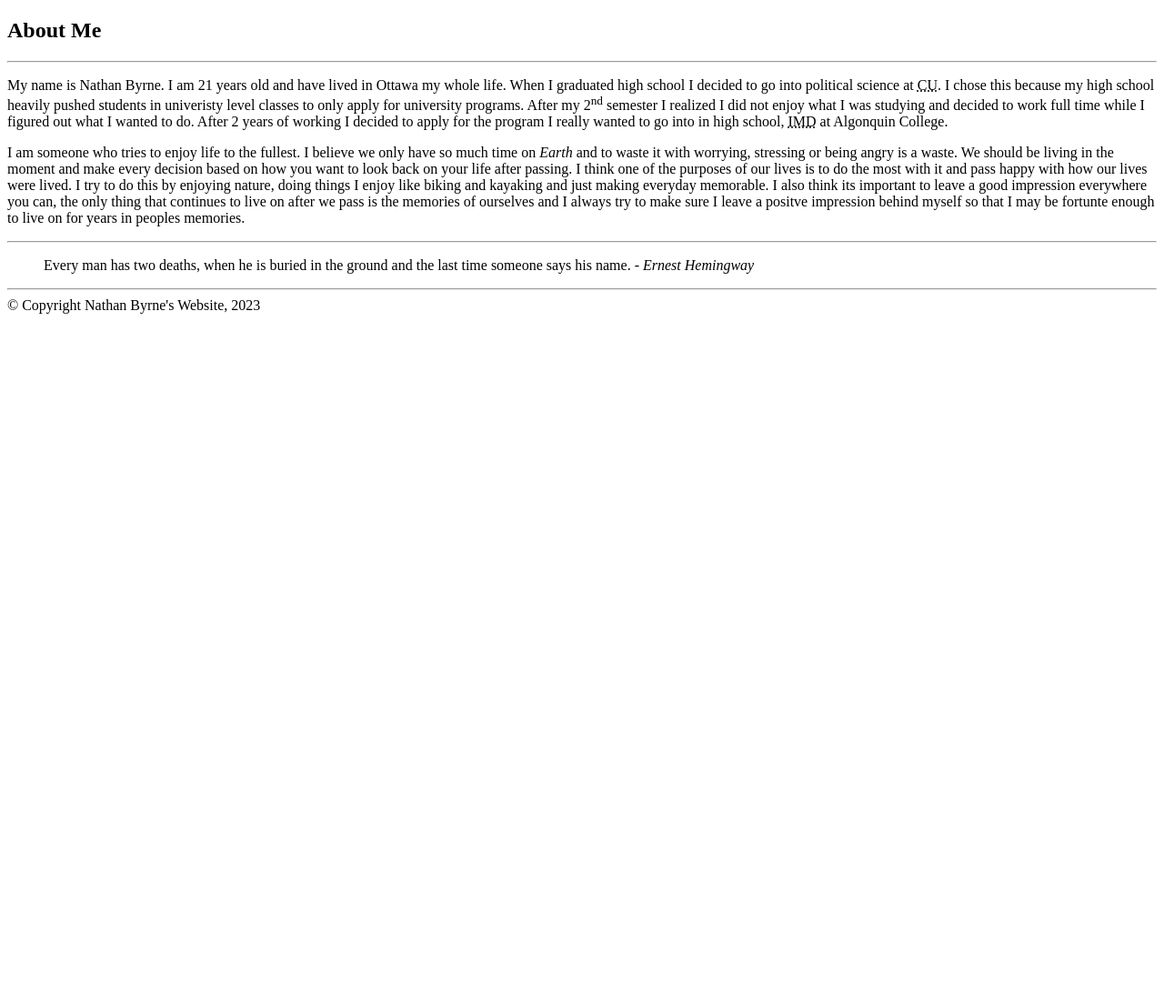
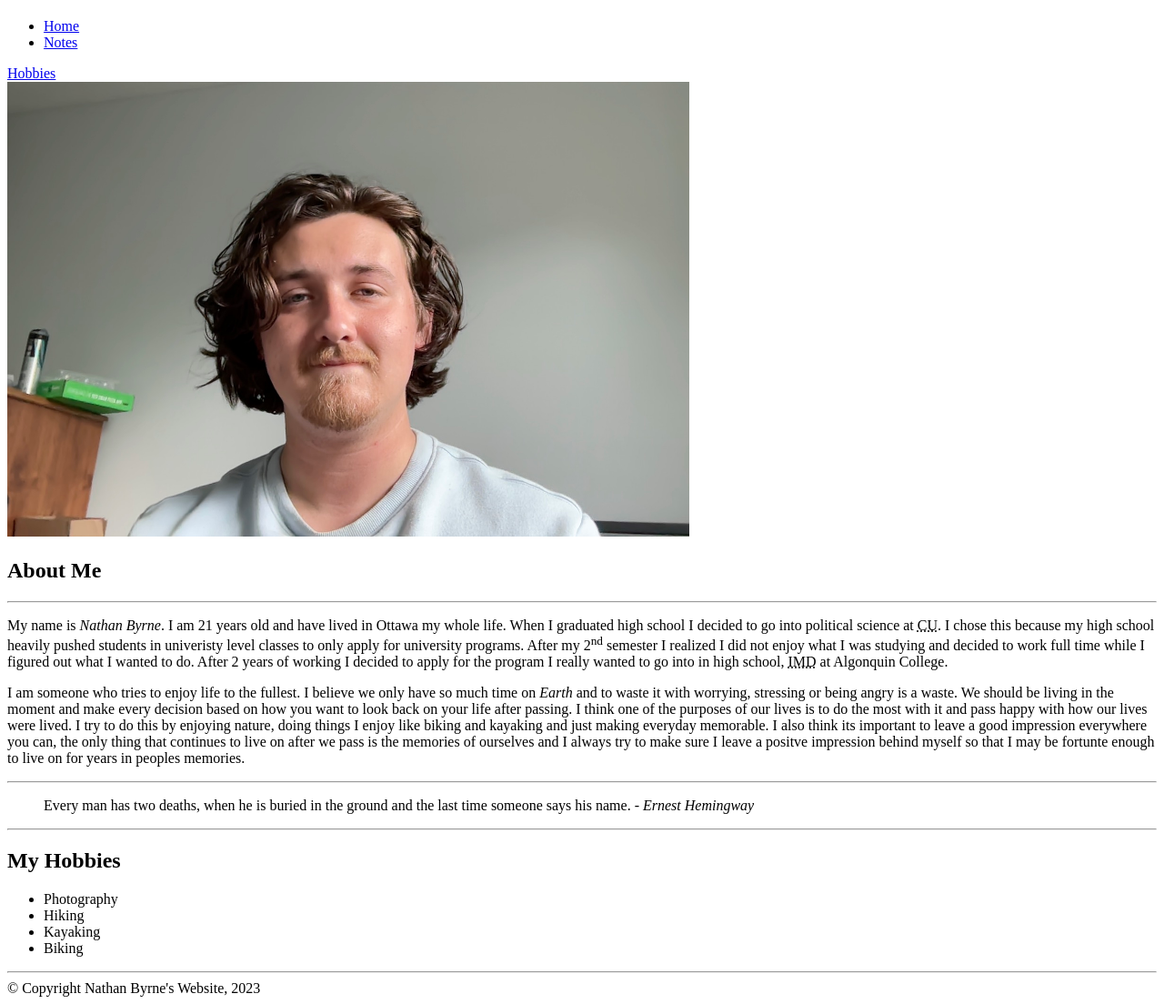
Before and after one commit to Nateebyrne/byrn0096.github.io, a plain HTML site: page html-assignment/index.html in a window 1280 px wide. Shown: the part 60-1164 px from the top of the page at 91% size. Before the commit the page ends 800 px from the top, so only its background shows below. Drawn offline with Linux system fonts and the light colour scheme.

Commit message:
adds notes.html and adds hobbie to index.html

```diff
--- a/html-assignment/index.html
+++ b/html-assignment/index.html
@@ -2,29 +2,54 @@
 <html lang="en">
     <head>
             <meta charset="UTF-8">
-            <title>Nathan Byrne</title>
+            <title>Nathan Byrne - Home</title>
 
 
     </head>
     <body>
         <header>
             <h1><b>Nathan Byrne</b></h1>
+            <nav>
+
+                <ul>
+                    <li><a href="index.html">Home</a></li>
+                    <li><a href="notes.html">Notes</a></li>
+                </ul>
+            </nav>
         </header>
         <main>
+            <a href="#Hobbies">Hobbies</a>
             <article>
+                <div>
+
+                    <img src="images/picture.jpg" alt="Picture of Nathan Byrne" height="500">
+                </div>
+
+                <section>
                 <h2>About Me</h2>
                 <hr>
                 <p>
-                    My name is Nathan Byrne. I am 21 years old and have lived in Ottawa my whole life. When I graduated high school I decided to go into political science at <abbr title="Carleton University">CU</abbr>. I chose this because my high school heavily pushed students in univeristy level classes to only apply for university programs. After my 2<sup>nd</sup> semester I realized I did not enjoy what I was studying and decided to work full time while I figured out what I wanted to do. After 2 years of working I decided to apply for the program I really wanted to go into in high school, <abbr title="Interactive Media Design">IMD</abbr> at Algonquin College.
+                    My name is <i>Nathan Byrne</i>. I am 21 years old and have lived in Ottawa my whole life. When I graduated high school I decided to go into political science at <abbr title="Carleton University">CU</abbr>. I chose this because my high school heavily pushed students in univeristy level classes to only apply for university programs. After my 2<sup>nd</sup> semester I realized I did not enjoy what I was studying and decided to work full time while I figured out what I wanted to do. After 2 years of working I decided to apply for the program I really wanted to go into in high school, <abbr title="Interactive Media Design">IMD</abbr> at Algonquin College.
                 </p>
                 <p>
                     I am someone who tries to enjoy life to the fullest. I believe we only have so much time on <em>Earth</em> and to waste it with worrying, stressing or being angry is a waste. We should be living in the moment and make every decision based on how you want to look back on your life after passing. I think one of the purposes of our lives is to do the most with it and pass happy with how our lives were lived. I try to do this by enjoying nature, doing things I enjoy like biking and kayaking and just making everyday memorable. I also think its important to leave a good impression everywhere you can, the only thing that continues to live on after we pass is the memories of ourselves and I always try to make sure I leave a positve impression behind myself so that I may be fortunte enough to live on for years in peoples memories.
                 </p>
+                </section>
                 <hr>
                 <section>
                     <blockquote>
                         Every man has two deaths, when he is buried in the ground and the last time someone says his name. <cite> - Ernest Hemingway</cite>
                     </blockquote>
+                </section>
+                <section id="Hobbies">
+                    <hr>
+                        <H2>My Hobbies</H2>
+                        <ul>
+                            <li>Photography</li>
+                            <li>Hiking</li>
+                            <li>Kayaking</li>
+                            <li>Biking</li>
+                        </ul>
                 </section>
                 <hr>
             </article>
```
Also changed, not shown: html-assignment/notes.html (added, +49 -0 lines), html-assignment/images/picture.jpg (added).
